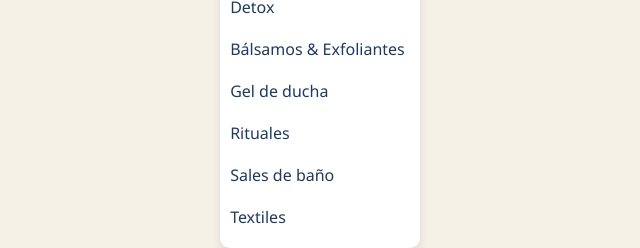
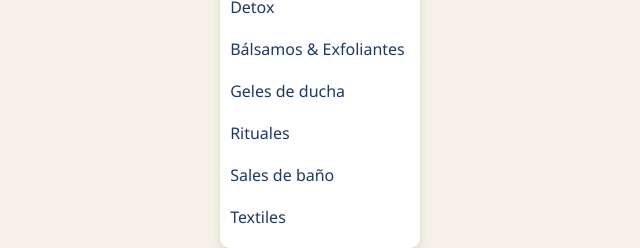
Before and after one commit to TtMartinez/ViWa, a website: page pages/salesbanio.html in a window 1280 px wide. Both pictures are taken after a click on the link "Nuestros Productos ▾". Shown: the part 174-422 px from the top of the page, 365-1005 px from the left. Drawn offline with Linux system fonts and the light colour scheme; no server answers.

```diff
--- a/pages/salesbanio.html
+++ b/pages/salesbanio.html
@@ -35,7 +35,7 @@
                 <li><a href="./cremosos.html">Jabones Cremosos</a></li>
                 <li><a href="./exfoliantes.html">Jabones Exfoliantes & Detox</a></li>
                 <li><a href="./balsamos.html">Bálsamos & Exfoliantes</a></li>
-                <li><a href="./gelducha.html">Gel de ducha</a></li>
+                <li><a href="./gelducha.html">Geles de ducha</a></li>
                 <li><a href="./rituales.html">Rituales</a></li>
                 <li><a href="./salesbanio.html">Sales de baño</a></li>
                 <li><a href="./textiles.html">Textiles</a></li>
```
